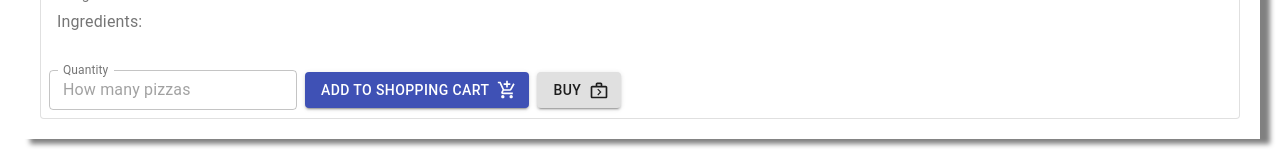
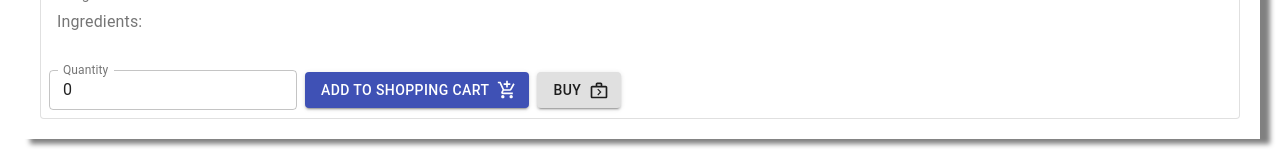
Before and after one commit to Gerson4G/innoscripta-front, a React (Create React App) app: page /pizza/1 in a window 1280 px wide. Shown: the part 271-431 px from the top of the page. Built offline with nearby package versions, Linux system fonts and the light colour scheme.

Commit message:
quantity into shopping cart

```diff
--- a/src/components/PizzaDetail.jsx
+++ b/src/components/PizzaDetail.jsx
@@ -1,4 +1,4 @@
-import React from 'react';
+import React, {useState} from 'react';
 import { Link } from 'react-router-dom';
 import { pizzaData } from '../data/pizzas';
 import { makeStyles } from '@material-ui/core/styles';
@@ -10,6 +10,7 @@ import Button from '@material-ui/core/Button';
 import TextField from '@material-ui/core/TextField';
 import AddShoppingCartIcon from '@material-ui/icons/AddShoppingCart';
 import NextWeekOutlinedIcon from '@material-ui/icons/NextWeekOutlined';
+import { ContextData } from './AppProvider';
 import '../css/PizzaDetail.css';
 
 
@@ -36,11 +37,14 @@ const useStyles = makeStyles({
 });
 
 const PizzaDetail = ({match}) => {
+    const [quantity, setQuantity] = useState(0);
     const { params: {id} } = match;
     const pizza = pizzaData.find( pizza => pizza.id === parseInt(id, 10));
     const classes = useStyles();
 
     return (
+      <ContextData>
+        {({ setCart, cart }) => (
           <div className={classes.container}>
               <Card className={classes.root} variant="outlined">
               <CardContent>
@@ -57,17 +61,20 @@ const PizzaDetail = ({match}) => {
                 id="pizza-quantity"
                 label="Quantity"
                 type="number"
+                value={quantity}
                 InputLabelProps={{
                   shrink: true,
                 }}
                 variant="outlined"
                 placeholder="How many pizzas"
                 size="small"
+                onChange={({target: {value}}) => setQuantity(parseInt(value, 10))}
               />
               <Button
                 variant="contained"
                 color="primary"
                 endIcon={<AddShoppingCartIcon/>}
+                onClick={ () => setCart([...cart, {...pizza, quantity}])}
               >
                 Add to shopping cart
               </Button>
@@ -83,6 +90,8 @@ const PizzaDetail = ({match}) => {
               </CardActions>
               </Card>
           </div>
+        )}
+      </ContextData>
     );
 }
 
```
Lines whose indentation alone changed are shown as unchanged.
